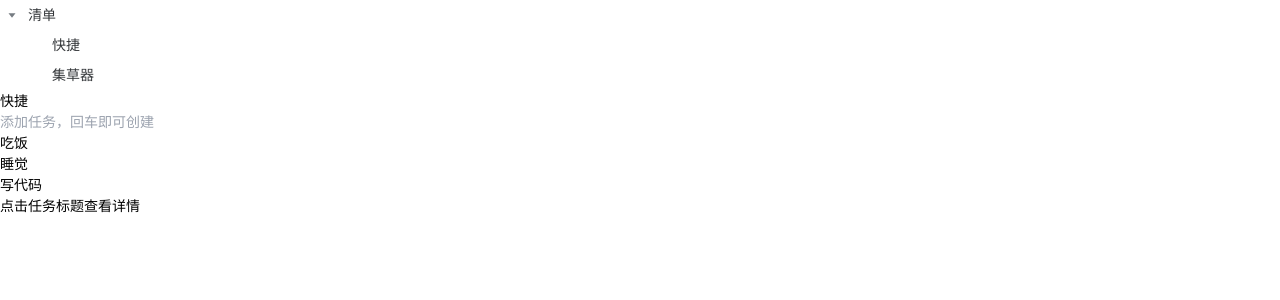
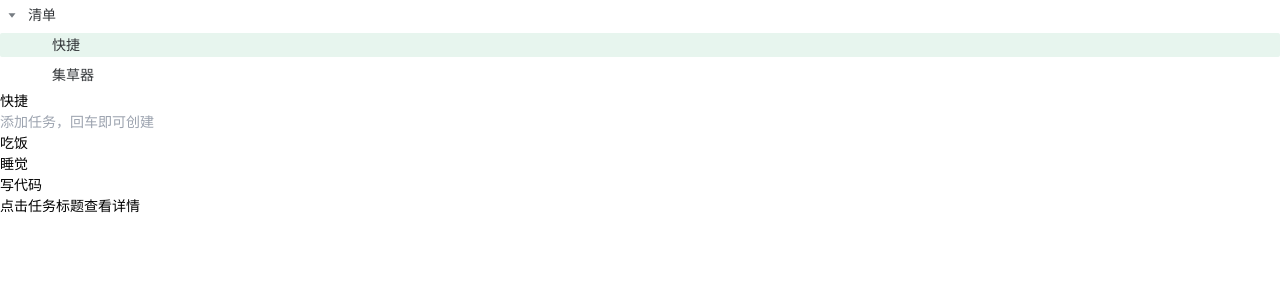
Before and after one commit to S-9527/dida, a Vue app: page /#/task in a window 1280 px wide. Shown: the top 300 px of the page. Built offline with nearby package versions, Linux system fonts and the light colour scheme; what @imengyu/vue3-context-menu would draw is missing.

Commit message:
feat: add default selected for project

```diff
--- a/src/components/task/TaskLeftListView.vue
+++ b/src/components/task/TaskLeftListView.vue
@@ -5,6 +5,7 @@
           block-line
           :data="data"
           :default-expanded-keys="[1]"
+          :default-selected-keys="[2]"
           :node-props="nodeProps"
       />
     </div>
```
